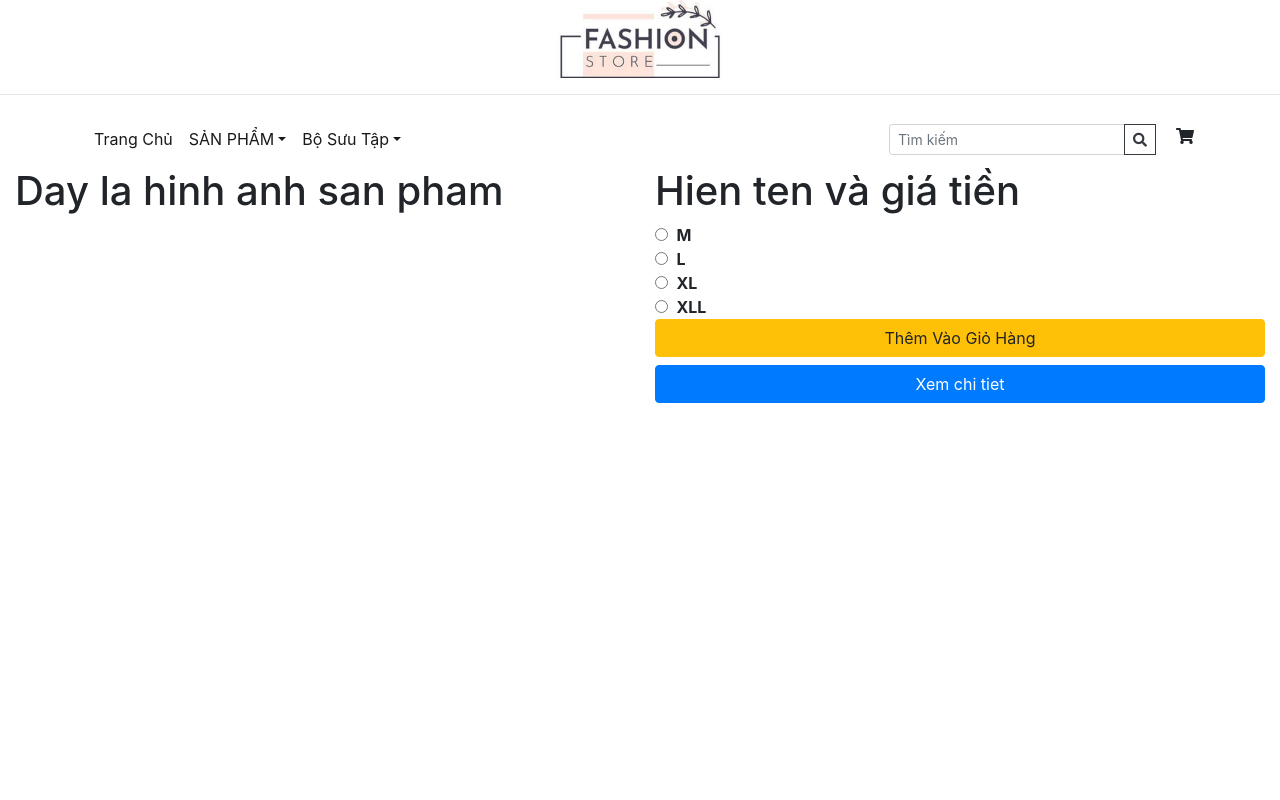
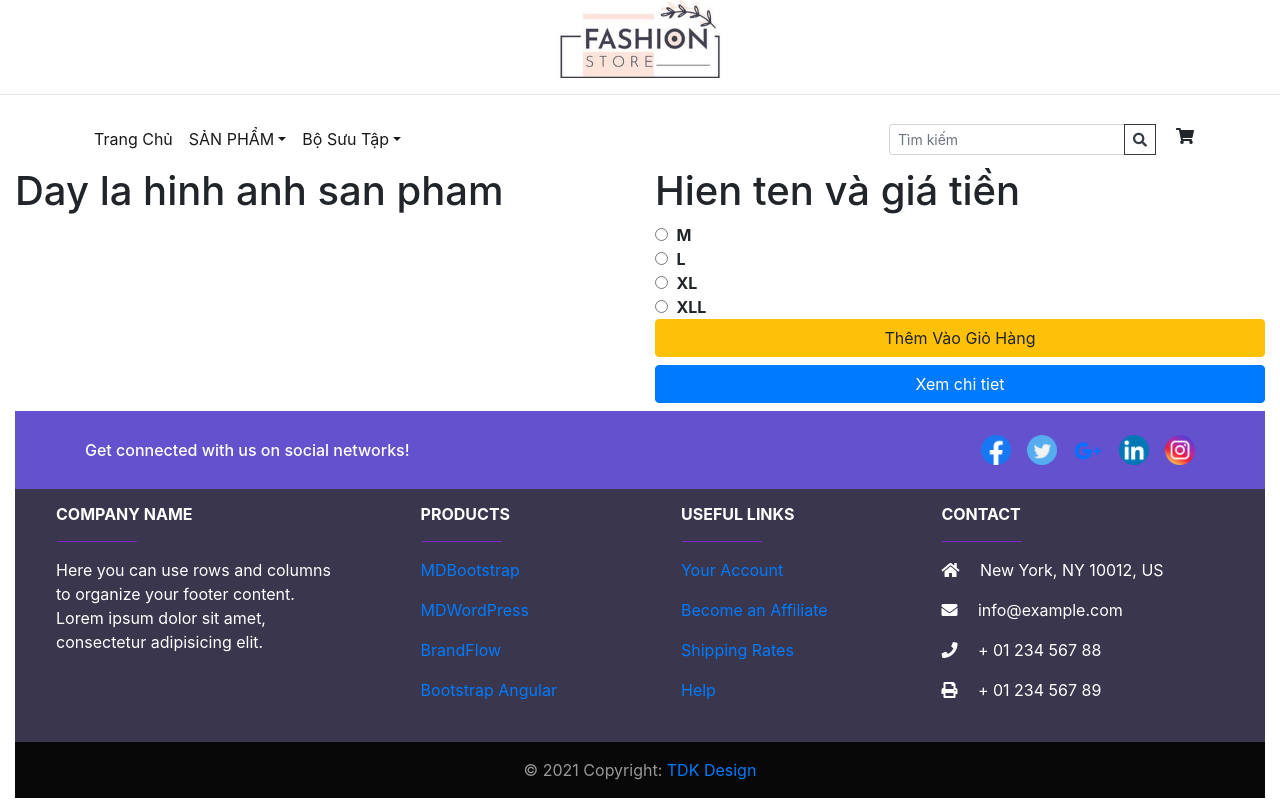
Before and after one commit to kienthan/dacn, a React (Create React App) app in the folder doanchuyennganh/: page /detail in a window 1280 px wide. Built offline with nearby package versions, Linux system fonts and the light colour scheme.

Commit message:
Update lan 2 cho chitietsp

```diff
--- a/doanchuyennganh/src/Navlink.js
+++ b/doanchuyennganh/src/Navlink.js
@@ -76,13 +76,12 @@ export default function Header(){
                 </nav>
         </div>
           <Switch>
+
             <Route exact path="/thuongngay" component={SPThuongNgay}>
             </Route>
             <Route exact path="/" component={Main}>
             </Route>
-            <Route exact path="/detail" component={Detail} >
-
-            </Route>
+            <Route  path="/detail" component={Detail} ></Route>
           </Switch>
         </div>
       </Router>
--- a/doanchuyennganh/src/frontend/detail.js
+++ b/doanchuyennganh/src/frontend/detail.js
@@ -1,7 +1,7 @@
 import React from 'react';
+import Footer from './footer';
 
-class Detail extends React.Component{
-    render(){
+function Detail(){
         return(
             <div className="container-fluid">
                 <div className="row">
@@ -43,9 +43,8 @@ class Detail extends React.Component{
 
                     </div>
                 </div>
-
+                <Footer />
             </div>
         );
     }
-}
-export default Detail
+export default Detail;
--- a/doanchuyennganh/src/frontend/header.js
+++ b/doanchuyennganh/src/frontend/header.js
@@ -6,6 +6,7 @@ import {
     Link,
     NavLink
   } from "react-router-dom";
+import Detail from "./detail";
 import Content from "./footer";
 import SPThuongNgay from "./spthuongngay";
 
@@ -77,6 +78,8 @@ export default function Header(){
             </Route>
             <Route exact path="/" component={Content}>
             </Route>
+            <Route exact path="/" component={Detail}>
+            </Route>
           </Switch>
         </div>
       </Router>
--- a/doanchuyennganh/src/frontend/spthuongngay.js
+++ b/doanchuyennganh/src/frontend/spthuongngay.js
@@ -3,8 +3,7 @@ import {
   BrowserRouter as Router,
   Switch,
   Route,
-  Link,
-  NavLink
+  Link
 } from "react-router-dom";
 import Detail from "./detail";
 import Footer from "./footer";
@@ -12,8 +11,6 @@ import Footer from "./footer";
 class SPThuongNgay extends React.Component {
     render() {
       return (
-        <Router>
-
           <div className="container-fluid">
 
             <div className="row">
@@ -81,15 +78,7 @@ class SPThuongNgay extends React.Component {
                     <Footer />
                     </div>
               </div>
-              <Switch>
-            <Route path="/detail">
-              <Detail />
-            </Route>
-          </Switch>
-
         </div>
-
-        </Router>
       )
     }
   }
```
